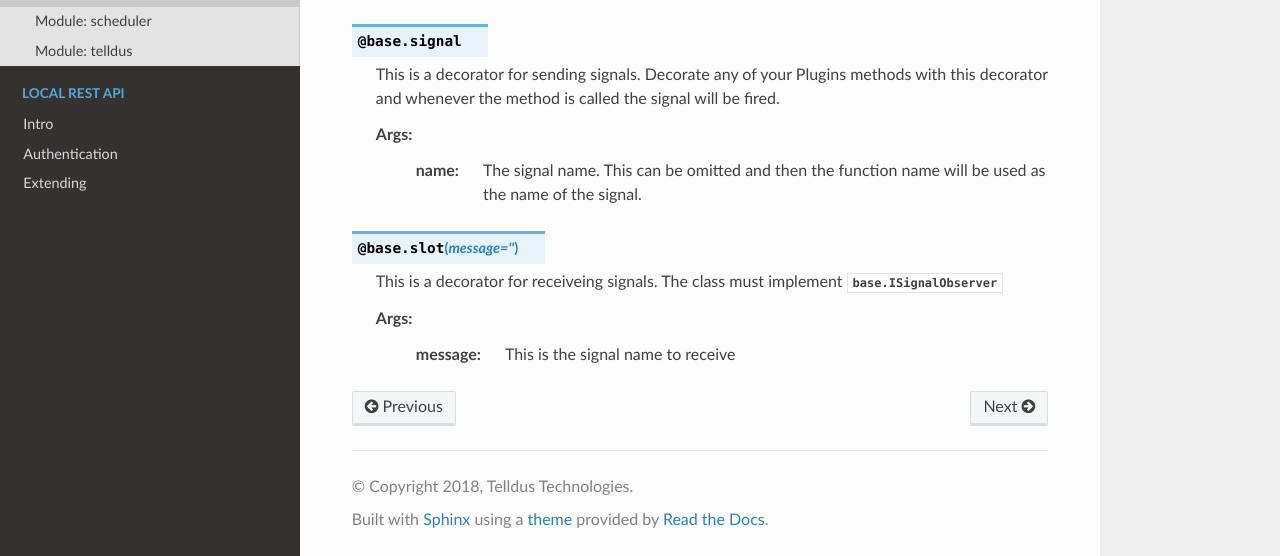
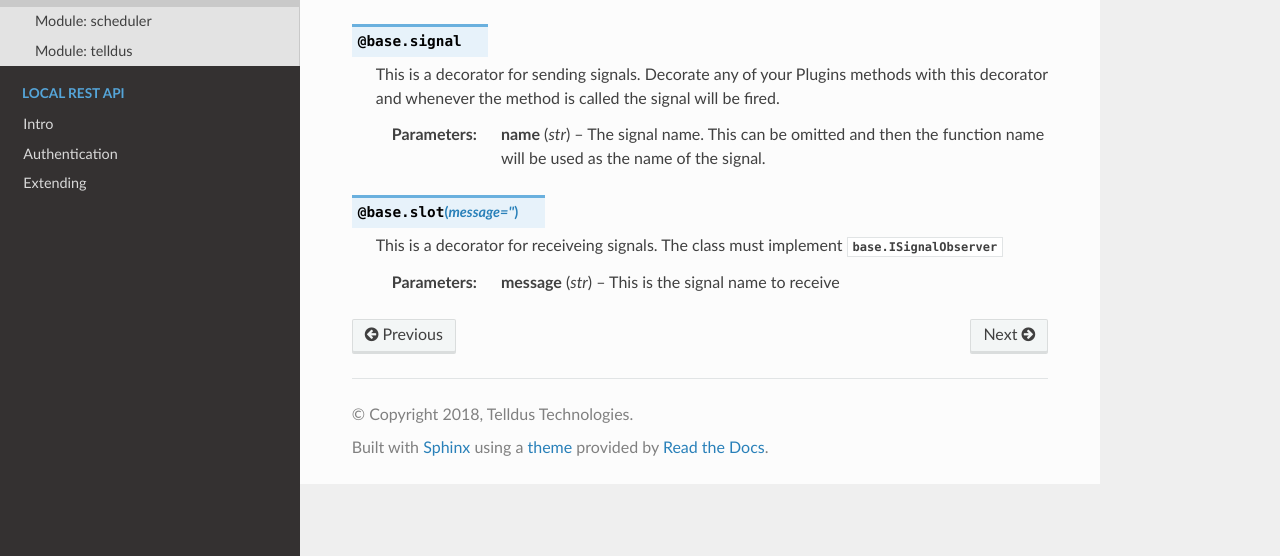
Before and after one commit to telldus/tellstick-server, a Sphinx documentation site: the page built from docs/python/reference-base.rst, in a window 1280 px wide and 1099 px high. Shown: the part 543-1099 px from the top of the window. Built offline with Sphinx 7.4.7 and the Read the Docs theme 2.0.0, drawn with Linux system fonts in a browser that asks for light colours; the version number could not be read and is left out.

Commit message:
Improve formatting for signals and slots decorator documentation

```diff
--- a/docs/python/reference-base.rst
+++ b/docs/python/reference-base.rst
@@ -25,14 +25,12 @@ Classes in the base module are only accessible from Python applications.
   This is a decorator for sending signals. Decorate any of your Plugins methods with this
   decorator and whenever the method is called the signal will be fired.
 
-  Args:
-    :name: The signal name. This can be omitted and then the function name will be used as the
-      name of the signal.
+  :param str name: The signal name. This can be omitted and then the function name will be used as the
+    name of the signal.
 
 .. py:decorator:: base.slot(message = '')
 
   This is a decorator for receiveing signals. The class must implement
   :class:`base.ISignalObserver`
 
-  Args:
-    :message: This is the signal name to receive
+  :param str message: This is the signal name to receive
```
